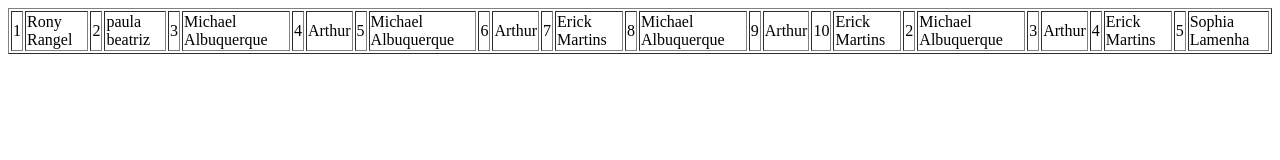
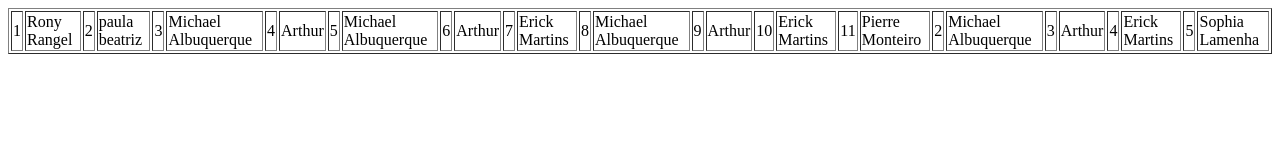
Before and after one commit to prof-ewerton/2024-2-GC-atividade2, a plain HTML site: page default.html in a window 1280 px wide. Drawn offline with Linux system fonts and the light colour scheme.

Commit message:
meu nome

```diff
--- a/default.html
+++ b/default.html
@@ -19,6 +19,7 @@
             <td>8</td><td>Michael Albuquerque</td>
             <td>9</td><td>Arthur</td>
             <td>10</td><td>Erick Martins</td>
+            <td>11</td><td>Pierre Monteiro</td>
 
             <td>2</td><td>Michael Albuquerque</td>
             <td>3</td><td>Arthur</td>
```
